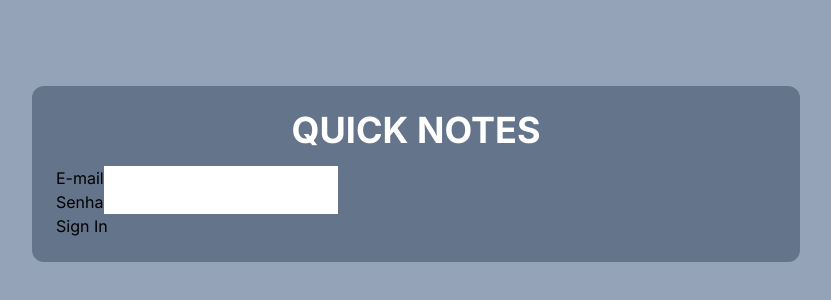
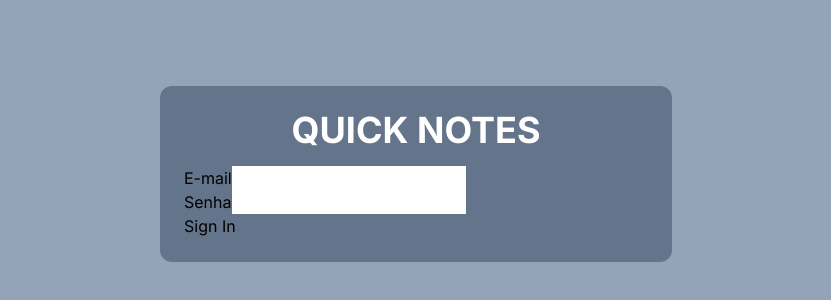
Before and after one commit to Th-Fernandes/quick-notes, a Next.js app: page /signin in a window 1280 px wide. Shown: the part 226-526 px from the top of the page, without its empty margins (224-1055 px from the left). Built offline with nearby package versions, Linux system fonts and the light colour scheme.

Commit message:
feat: signIn page styles

```diff
--- a/src/components/SignActionPage.tsx
+++ b/src/components/SignActionPage.tsx
@@ -7,7 +7,7 @@ interface Props {
 export function SignActionPage({children}: Props) {
   return(
     <main className="h-screen flex justify-center items-center bg-slate-400">
-      <section className="w-[90%] max-w-3xl bg-slate-500 p-6 rounded-xl">
+      <section className="w-[90%] max-w-lg bg-slate-500 p-6 rounded-xl">
         <h1 className="text-center text-white text-4xl font-bold mb-4">QUICK NOTES</h1>
         {children}
       </section>
--- a/src/hooks/useGetInput.tsx
+++ b/src/hooks/useGetInput.tsx
@@ -8,7 +8,7 @@ interface Input {
 }
 
 export function useGetInput() {
-  const inputs = React.useRef({});
+  const inputs = React.useRef<any>({});
 
   function handleGetInput({key, value}:Input) {
     inputs.current = {...inputs.current, [key]: value};
```
